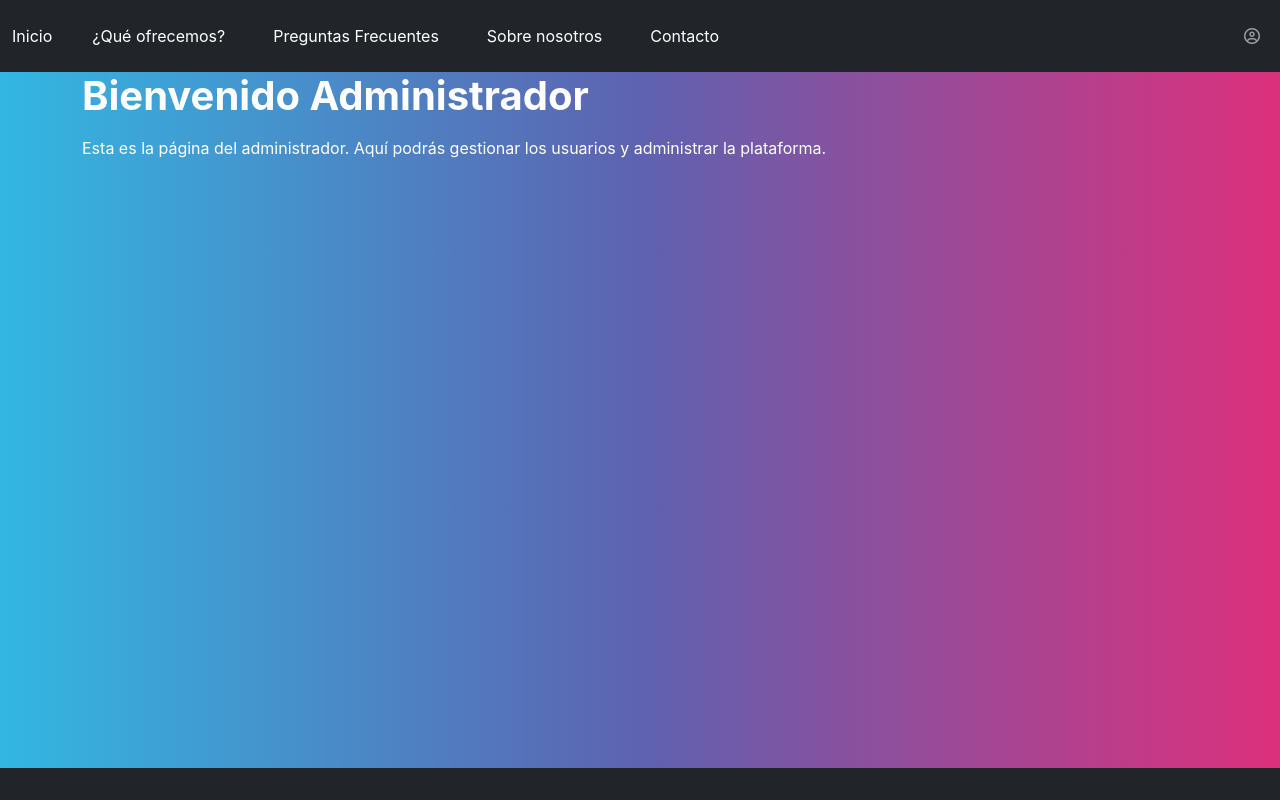
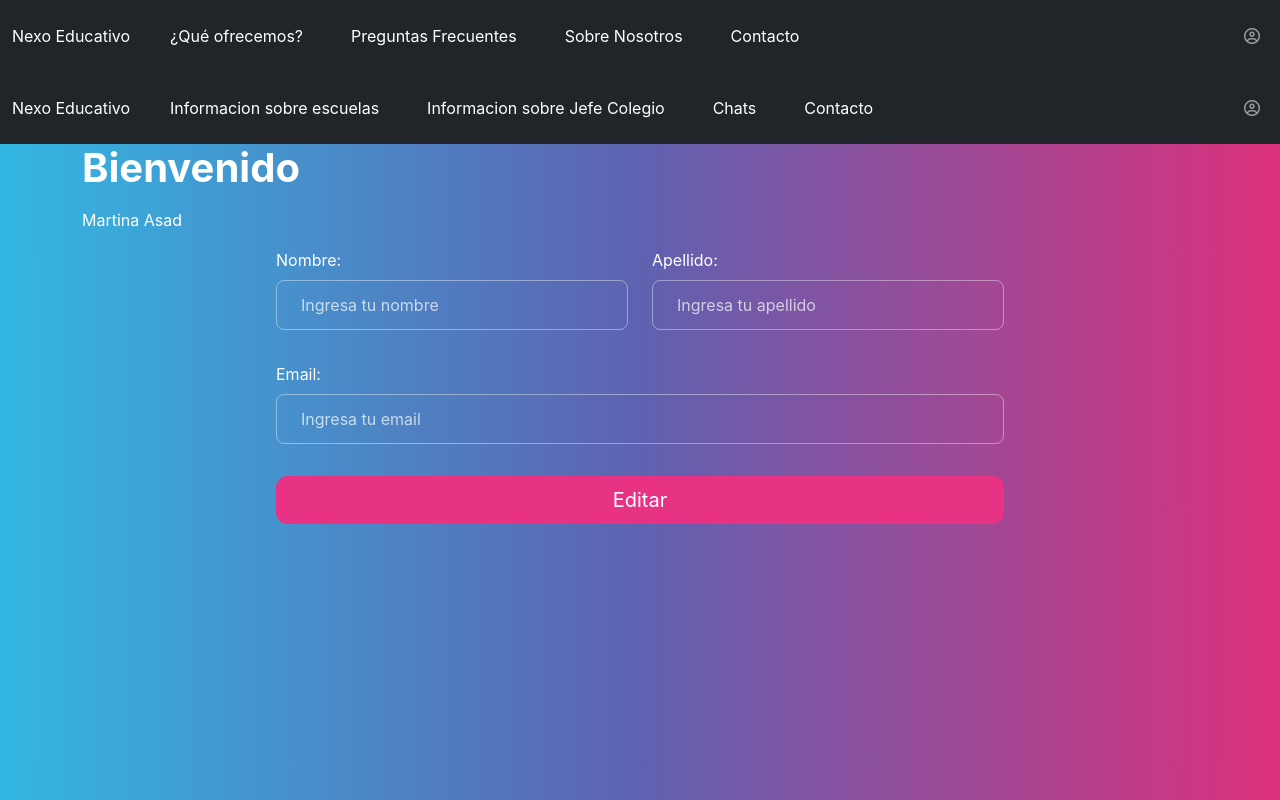
Before and after one commit to seezelop/React-nexoeducativo, a React (Create React App) app: page /admin in a window 1280 px wide. Shown: the top 800 px of the page. Built offline with nearby package versions, Linux system fonts and the light colour scheme.

Commit message:
trate de hacer reutilizable el componente Header y al iniciar sesion como admin aparece doble, error en rutas del header de admin y no pude enlazar el index.css

```diff
--- a/package.json
+++ b/package.json
@@ -15,6 +15,7 @@
   },
   "scripts": {
     "start": "react-scripts start",
+    "stop": "node server.stop.js",
     "build": "react-scripts build",
     "test": "react-scripts test",
     "eject": "react-scripts eject"
--- a/src/App.js
+++ b/src/App.js
@@ -12,10 +12,15 @@ import PreguntasFrecuentes from './componentes/pages/PreguntasFrecuentes';
 import QueOfrecemos from './componentes/pages/QueOfrecemos';
 
 function App() {
+
+  const urlHome=[{ name: '¿Qué ofrecemos?', path: '/queofrecemos' },
+    { name: 'Preguntas Frecuentes', path: '/preguntasfrecuentes' },
+    { name: 'Sobre Nosotros', path: '/sobrenosotros' },
+    { name: 'Contacto', path: '/contacto' }];
   return (
     <Router>
       <div className="App">
-        <Header />
+        <Header links={urlHome}  />
 
         {/* Configuramos las rutas */}
         <Routes>
@@ -39,16 +44,19 @@ function App() {
 
           {/* Ruta para la página de login */}
           <Route path="/login" element={<Login />} />
+
+          {/* Otras rutas */}
           <Route path="/sobrenosotros" element={<SobreNosotros />} />
           <Route path="/contacto" element={<Contacto />} />
-          <Route path="/QueOfrecemos" element={<QueOfrecemos />} />
-          <Route path="/PreguntasFrecuentes" element={<PreguntasFrecuentes />} />
+          <Route path="/queofrecemos" element={<QueOfrecemos />} />
+          <Route path="/preguntasfrecuentes" element={<PreguntasFrecuentes />} />
 
           {/* Rutas para admin y user */}
           <Route path="/admin" element={<Admin />} />
           <Route path="/user" element={<User />} />
         </Routes>
 
+        {/* Aquí se renderiza el Footer en todas las páginas */}
         <Footer />
       </div>
     </Router>
--- a/src/componentes/pages/Admin.js
+++ b/src/componentes/pages/Admin.js
@@ -1,15 +1,23 @@
 import React from 'react';
+import Header from '../templates/Header';
+import FormEditarSuperAdmin from '../templates/FormEditarSuperAdmin';
 
 function Admin() {
+  const links=[
+    { name: 'Informacion sobre escuelas', path: '/pages/infoEscuelas' /*NO REDIRECCIONA CORRECTAMENTE*/},
+    { name: 'Informacion sobre Jefe Colegio', path: '/pages/infoJefeC' },
+    { name: 'Chats', path: '/pages/chats' },
+    { name: 'Contacto', path: '/Contacto' },
+  ];
   return (
     <section className="d-flex flex-column min-vh-100"> {/* Contenedor que ocupa toda la altura */}
+       <Header links={links} />
       <div className="container flex-grow-1"> {/* Flex-grow para que crezca y ocupe espacio */}
-        <h1>Bienvenido Administrador</h1>
-        <p>Esta es la página del administrador. Aquí podrás gestionar los usuarios y administrar la plataforma.</p>
+        <h1>Bienvenido</h1>
+        <p>Martina Asad</p>
+        <FormEditarSuperAdmin/>
       </div>
-      <footer className="bg-dark text-light text-center py-3 mt-auto"> {/* Footer con mt-auto para estar al final */}
-        <p>© 2024 Copyright: Todos los derechos reservados.</p>
-      </footer>
+
     </section>
   );
 }
--- /dev/null
+++ b/src/componentes/templates/FormEditarSuperAdmin.js
@@ -0,0 +1,62 @@
+import React, { Component } from 'react';
+/*import 'index.css'  ARREGLAR ESTO*/
+
+class FormEditarSuperAdmin extends Component {
+    render() {
+        return (
+            <section className="d-flex flex-column">
+
+         {/* Contenedor principal usando section */}
+                <section className="container d-flex justify-content-center align-items-center flex-grow-1">
+                    <section className="col-md-8"> {/* Ajustamos a 8 columnas para mejor visibilidad */}
+                        {/*<h2 className="text-center mb-4">Dejanos tu consulta</h2>*/}
+                        <form>
+                            <div className="row">
+                                {/* Campo para el Nombre */}
+                                <div className="col-md-6 mb-3">
+                                    <label htmlFor="nombre" className="form-label">Nombre:</label>
+                                    <input
+                                        type="text"
+                                        className="form-control"
+                                        id="nombre"
+                                        placeholder="Ingresa tu nombre"
+                                        required
+                                    />
+                                </div>
+
+                                {/* Campo para el Apellido */}
+                                <div className="col-md-6 mb-3">
+                                    <label htmlFor="apellido" className="form-label">Apellido:</label>
+                                    <input
+                                        type="text"
+                                        className="form-control"
+                                        id="apellido"
+                                        placeholder="Ingresa tu apellido"
+                                        required
+                                    />
+                                </div>
+                            </div>
+
+                            {/* Campo para el Email */}
+                            <div className="mb-3">
+                                <label htmlFor="email" className="form-label">Email:</label>
+                                <input
+                                    type="email"
+                                    className="form-control"
+                                    id="email"
+                                    placeholder="Ingresa tu email"
+                                    required
+                                />
+                            </div>
+                            <div className="d-grid gap-2 mb-4">
+                                <button type="submit" className="btn btn-primary btn-lg">Editar</button>
+                            </div>
+                        </form>
+                    </section>
+                </section>
+            </section>
+        );
+    }
+}
+
+export default FormEditarSuperAdmin;
--- a/src/componentes/templates/Header.js
+++ b/src/componentes/templates/Header.js
@@ -1,12 +1,11 @@
-import React, { Component } from "react";
+import React from "react";
 import { Link } from 'react-router-dom'; // Importamos Link
 
-class Header extends Component {
-  render() {
+function Header({ links=[] }) {
   return (
     <nav className="navbar navbar-expand-lg bg-dark" data-bs-theme="dark">
       <div className="container-fluid">
-          <Link className="nav-link active me-3" to="/">Inicio</Link> {/* Añadido me-3 para margen derecho */}
+        <Link className="nav-link active me-3" to="/">Nexo Educativo</Link>
         <button
           className="navbar-toggler"
           type="button"
@@ -20,25 +19,18 @@ class Header extends Component {
         </button>
         <div className="collapse navbar-collapse" id="navbarColor02">
           <ul className="navbar-nav me-auto">
-              <li className="nav-item me-3"> {/* Margen derecho para el resto de los elementos */}
-                <Link className="nav-link active" to="/queofrecemos">¿Qué ofrecemos?</Link>
+            {links.map((link, index) => (
+              <li className="nav-item me-3" key={index}>
+                <Link className="nav-link active" to={link.path}>
+                  {link.name}
+                </Link>
               </li>
-              <li className="nav-item me-3">
-                <Link className="nav-link active" to="/preguntasfrecuentes">Preguntas Frecuentes</Link>
-              </li>
-              <li className="nav-item me-3">
-                <Link className="nav-link active" to="/SobreNosotros">Sobre nosotros</Link>
-              </li>
-              <li className="nav-item me-3">
-                <Link className="nav-link active" to="/Contacto">Contacto</Link>
-              </li>
+            ))}
           </ul>
-
-            {/* Ícono de inicio de sesión al final del navbar */}
           <ul className="navbar-nav ms-auto">
             <li className="nav-item">
               <Link className="nav-link" to="/login">
-                  <i className="fa-regular fa-circle-user"></i> {/* Icono de usuario */}
+                <i className="fa-regular fa-circle-user"></i>
               </Link>
             </li>
           </ul>
@@ -47,6 +39,4 @@ class Header extends Component {
     </nav>
   );
 }
-}
-
 export default Header;
--- a/src/index.css
+++ b/src/index.css
@@ -11,3 +11,10 @@ code {
   font-family: source-code-pro, Menlo, Monaco, Consolas, 'Courier New',
     monospace;
 }
+
+.d-flex flex-column {
+  background: #000;
+  padding-top: 2rem;
+  /* padding-right: 2rem; */
+  border-radius: 5rem;
+}
```
Also changed, not shown: src/componentes/pages/infoEscuelas.js (added, +25 -0 lines), src/componentes/templates/AltaEscuela.js (added, +84 -0 lines). Lines whose indentation alone changed are shown as unchanged.
